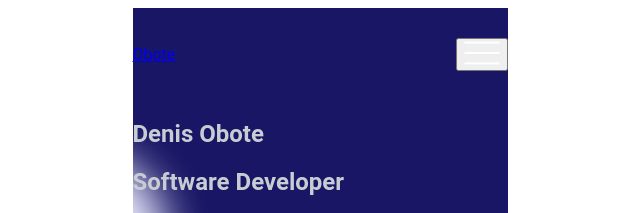
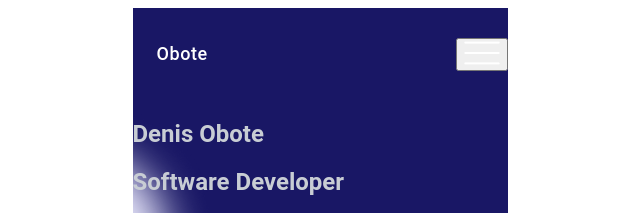
Before and after one commit to Obote/Portfolio-mobile-version, a website: page index.html in a window 1280 px wide. Shown: the top 213 px of the page, 320-960 px from the left. Drawn offline with Linux system fonts and the light colour scheme; files whose address does not match are found by name.

Commit message:
Add header anchor style

```diff
--- a/style.css
+++ b/style.css
@@ -31,3 +31,16 @@ body {
     background-repeat: no-repeat;
     background-position-x: -200px;
   }
+  header a {
+  font-family: Roboto, sans-serif;
+  font-size: 18px;
+  font-style: normal;
+  font-weight: 500;
+  line-height: 16px;
+  letter-spacing: 0.03em;
+  text-align: center;
+  color: #fff;
+  text-decoration: none;
+  padding-left: 24px;
+  padding-right: 24px;
+}
```
